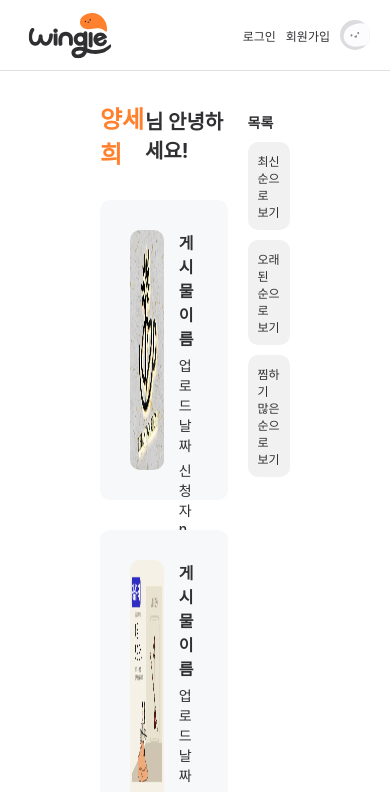
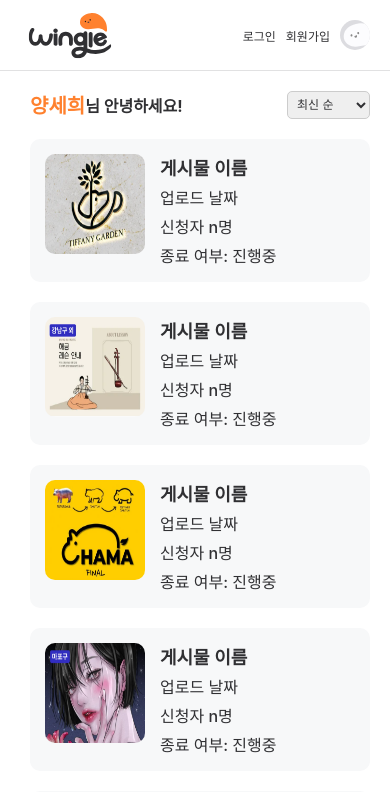
Before and after one commit to sehee-xx/Wingle, a Next.js app: page /mypage in a window 390 px wide. Shown: the top 792 px of the page. Built offline with nearby package versions, Linux system fonts and the light colour scheme.

Commit message:
Modify: mypage 테블릿, 모바일 반응형

```diff
--- a/src/app/mypage/page.tsx
+++ b/src/app/mypage/page.tsx
@@ -12,6 +12,13 @@ const Mypage = () => {
           <NameBox>
             <Name>양세희</Name>
             <NameOthers>님 안녕하세요!</NameOthers>
+            <DropdownWrapper>
+              <Dropdown>
+                <option value="latest">최신 순</option>
+                <option value="oldest">오래된 순</option>
+                <option value="most-liked">찜 많은 순</option>
+              </Dropdown>
+            </DropdownWrapper>
           </NameBox>
           <PostCard>
             <PostCardImg src="/assets/card1.png" />
@@ -161,9 +168,15 @@ const Mypage = () => {
         <Sidebar>
           <StickySidebar>
             <SidebarTitle>목록</SidebarTitle>
-            <SidebarItem>최신 순으로 보기</SidebarItem>
-            <SidebarItem>오래된 순으로 보기</SidebarItem>
-            <SidebarItem>찜하기 많은 순으로 보기</SidebarItem>
+            <SidebarItem className="latest" data-short="최신 순">
+              최신 순으로 보기
+            </SidebarItem>
+            <SidebarItem className="oldest" data-short="오래된 순">
+              오래된 순으로 보기
+            </SidebarItem>
+            <SidebarItem className="most-liked" data-short="찜 많은 순">
+              찜하기 많은 순으로 보기
+            </SidebarItem>
           </StickySidebar>
         </Sidebar>
       </MypageWrapper>
@@ -176,40 +189,68 @@ export default Mypage;
 const MypageWrapper = styled.div`
   display: flex;
   padding: 100px;
+
+  @media (max-width: 1024px) {
+    padding-left: 20px;
+    padding-right: 20px;
+  }
+
+  @media (max-width: 768px) {
+    padding-top: 90px;
+  }
 `;
 
 const Content = styled.div`
   flex: 3;
   display: flex;
   flex-direction: column;
+  padding-left: 150px;
+
+  @media (max-width: 1024px) {
+    padding-left: 10px;
+  }
 `;
 
 const Sidebar = styled.div`
   flex: 1;
   margin-left: 20px;
+
+  @media (max-width: 480px) {
+    display: none;
+  }
 `;
 
 const NameBox = styled.div`
   display: flex;
   flex-direction: row;
   align-items: center;
+  width: 100%;
 `;
 
 const Name = styled.label`
   font-size: 24px;
   font-weight: 700;
   color: #ff812e;
+
+  @media (max-width: 480px) {
+    font-size: 20px;
+  }
 `;
 
 const NameOthers = styled.label`
   font-size: 20px;
   font-weight: 700;
   color: #303033;
+
+  @media (max-width: 480px) {
+    font-size: 16px;
+  }
 `;
 
 const PostCard = styled.div`
   width: 100%;
-  height: 300px;
+  max-width: 800px;
+  height: 100%;
   background-color: #f7f8f9;
   margin-top: 30px;
   display: flex;
@@ -219,12 +260,22 @@ const PostCard = styled.div`
   border-radius: 10px;
   gap: 15px;
   cursor: pointer;
+
+  @media (max-width: 480px) {
+    margin-top: 20px;
+    padding: 15px 15px;
+  }
 `;
 
 const PostCardImg = styled.img`
-  width: 50%;
-  height: 100%;
+  width: 200px;
+  height: 200px;
   border-radius: 10px;
+
+  @media (max-width: 480px) {
+    width: 100px;
+    height: 100px;
+  }
 `;
 
 const PostInfo = styled.div`
@@ -234,13 +285,13 @@ const PostInfo = styled.div`
 `;
 
 const PostName = styled.label`
-  font-size: 16px;
+  font-size: 18px;
   font-weight: 600;
   color: #303033;
 `;
 
 const PostSubData = styled.label`
-  font-size: 14px;
+  font-size: 16px;
   font-weight: 500;
   color: #303033;
 `;
@@ -251,27 +302,35 @@ const PostDescription = styled.div`
   color: #303033;
   overflow: hidden;
   display: -webkit-box;
-  -webkit-line-clamp: 8;
+  -webkit-line-clamp: 5;
   -webkit-box-orient: vertical;
   white-space: pre-wrap;
+
+  @media (max-width: 480px) {
+    display: none;
+  }
 `;
 
 const StickySidebar = styled.div`
   position: sticky;
   top: 100px;
+
+  @media (max-width: 480px) {
+    display: none;
+  }
 `;
 
 const SidebarTitle = styled.h2`
-  font-size: 14px;
+  font-size: 18px;
   font-weight: 700;
   color: #303033;
   margin-bottom: 10px;
 `;
 
 const SidebarItem = styled.div`
-  font-size: 12px;
+  font-size: 16px;
   margin-bottom: 10px;
-  padding: 10px;
+  padding: 15px;
   color: #303033;
   background-color: #f1f1f1;
   border-radius: 10px;
@@ -281,4 +340,47 @@ const SidebarItem = styled.div`
     background-color: #e66f1e;
     color: #ffffff;
   }
+
+  @media (max-width: 768px) {
+    font-size: 14px;
+  }
+
+  @media (max-width: 480px) {
+    &.latest::after {
+      content: "최신 순";
+    }
+
+    &.oldest::after {
+      content: "오래된 순";
+    }
+
+    &.most-liked::after {
+      content: "찜 많은 순";
+    }
+
+    &.latest,
+    &.oldest,
+    &.most-liked {
+      font-size: 14px;
+      content: attr(data-short);
+    }
+  }
 `;
+
+const DropdownWrapper = styled.div`
+  display: none;
+
+  @media (max-width: 480px) {
+    display: block;
+    margin-left: auto;
+  }
+`;
+
+const Dropdown = styled.select`
+  padding: 5px;
+  font-size: 14px;
+  border-radius: 5px;
+  border: 1px solid #ccc;
+  color: #303033;
+  font-size: 12px;
+`;
```
